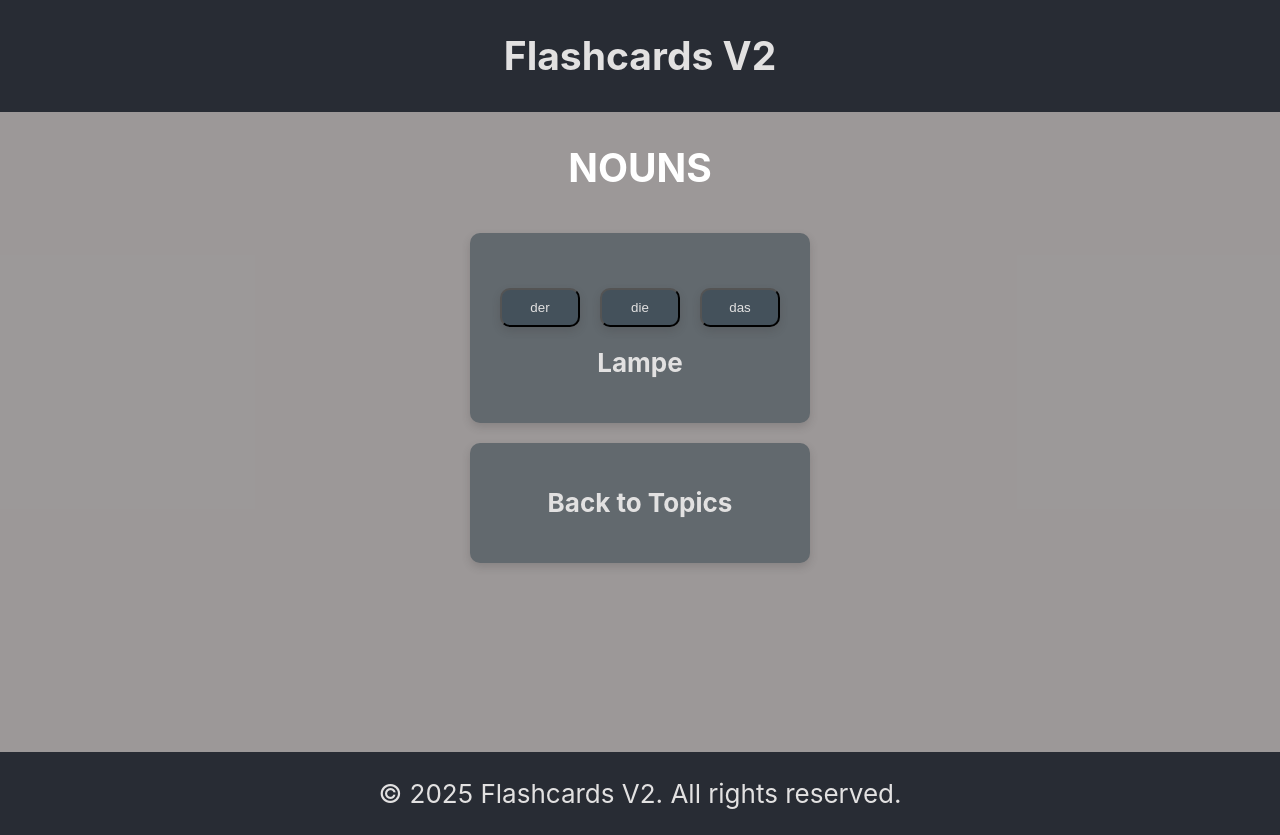
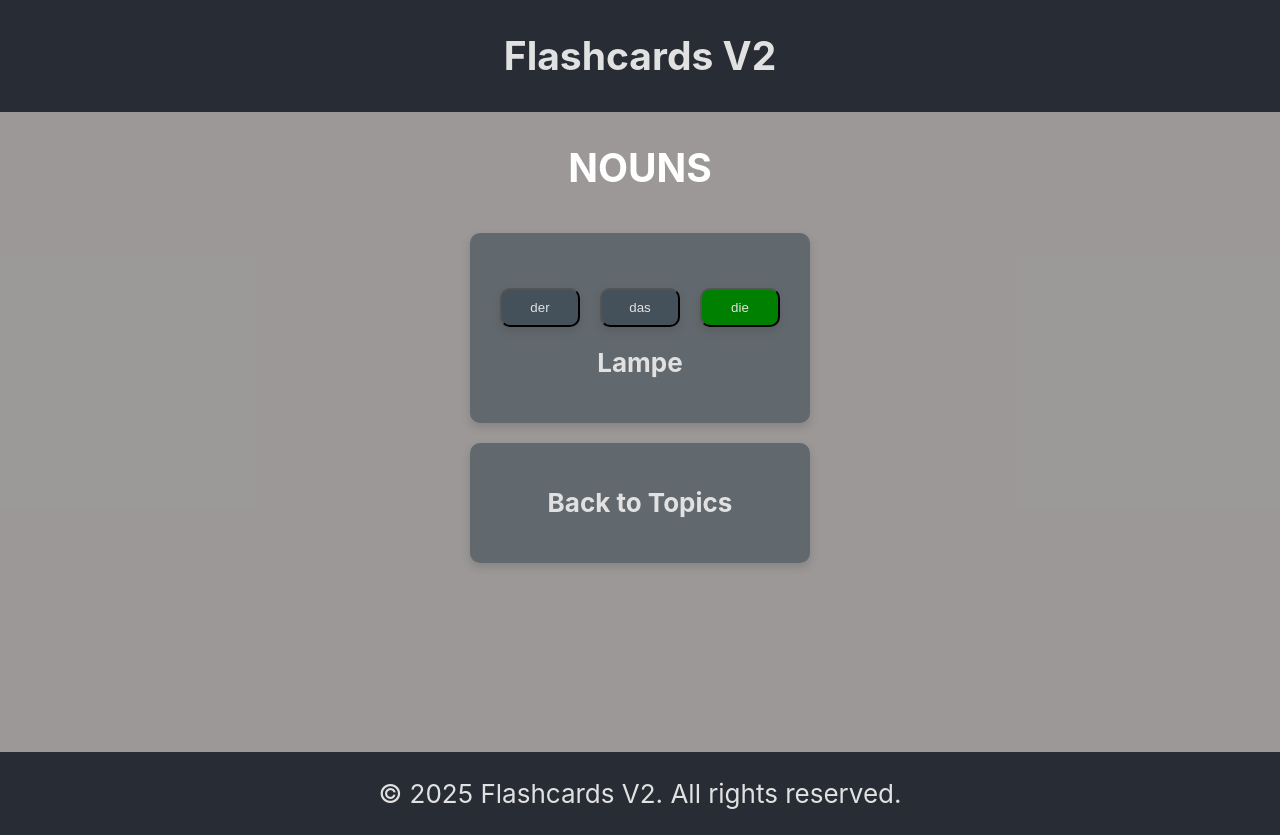
Before and after one commit to samj7792/flashcardsv2, a React (Create React App) app: page /nouns in a window 1280 px wide. Both pictures are taken after a click on the button "die". Built offline with nearby package versions, Linux system fonts and the light colour scheme.

Commit message:
basic red, green functionality, but i would prefer if they dont move

```diff
--- a/src/components/NounLayout.tsx
+++ b/src/components/NounLayout.tsx
@@ -11,32 +11,53 @@ type NounLayoutProps = {
 };
 
 export default function NounLayout({ currentCard }: NounLayoutProps) {
-  const [articles, setArticles] = useState([
+  const baseArticles = [
     { article: "der", wrong: false, right: false },
     { article: "die", wrong: false, right: false },
     { article: "das", wrong: false, right: false },
-  ]);
-  // const articles = ["der", "die", "das"];
-
-  // const articles = [
-  //   { article: "der", wrong: false, right: false },
-  //   { article: "die", wrong: false, right: false },
-  //   { article: "das", wrong: false, right: false },
-  // ];
+  ];
+  const [articles, setArticles] = useState(baseArticles);
 
   const handleClick = (e: React.MouseEvent, item: any) => {
     e.stopPropagation();
     console.log(`Article clicked: ${item.article}`);
     // if the article does not match the currentCard's article, turn the card red
     if (currentCard && currentCard.article !== item.article) {
-      console.log(`Correct article: ${currentCard.article}`);
-      // set relevant article to have wrong = true
+      const newArticle = { article: item.article, wrong: true, right: false };
+      const newlist = articles.filter((i) => i.article !== item.article);
+      newlist.push(newArticle);
+      return setArticles(newlist);
+    } else {
+      const newArticle = { article: item.article, wrong: false, right: true };
+      const newlist = articles.filter((i) => i.article !== item.article);
+      console.log("newlsit", newlist);
+      newlist.push(newArticle);
+      return setArticles(newlist);
     }
   };
 
   return (
     <div className="NounLayout-articles">
-      {articles.map((item, index) => (
+      {articles.map((item, index) =>
+        item.right ? (
+          <button
+            key={index}
+            className="NounLayout-article"
+            onClick={(e) => handleClick(e, item)}
+            style={{ backgroundColor: "green" }}
+          >
+            {item.article}
+          </button>
+        ) : item.wrong ? (
+          <button
+            key={index}
+            className="NounLayout-article"
+            onClick={(e) => handleClick(e, item)}
+            style={{ backgroundColor: "red" }}
+          >
+            {item.article}
+          </button>
+        ) : (
           <button
             key={index}
             className="NounLayout-article"
@@ -44,7 +65,8 @@ export default function NounLayout({ currentCard }: NounLayoutProps) {
           >
             {item.article}
           </button>
-      ))}
+        )
+      )}
     </div>
   );
 }
```
Lines whose indentation alone changed are shown as unchanged.
